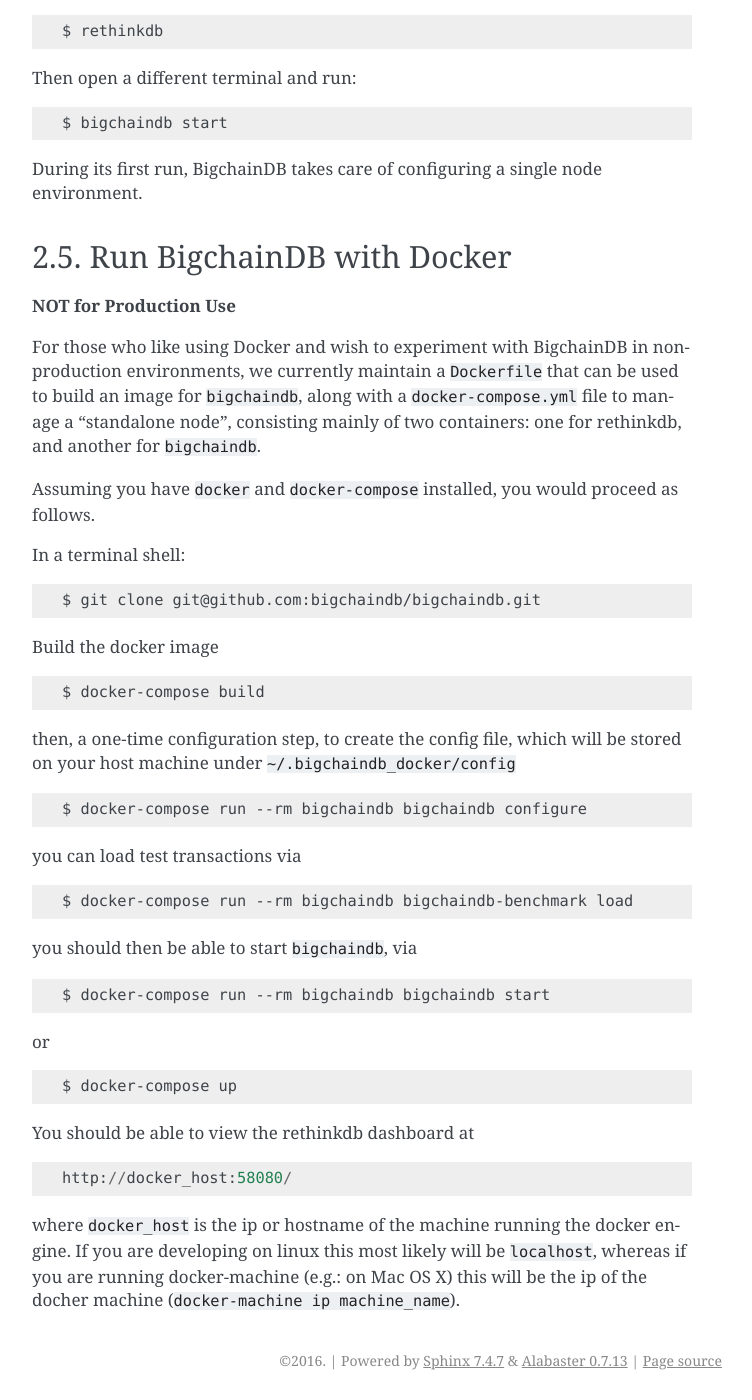
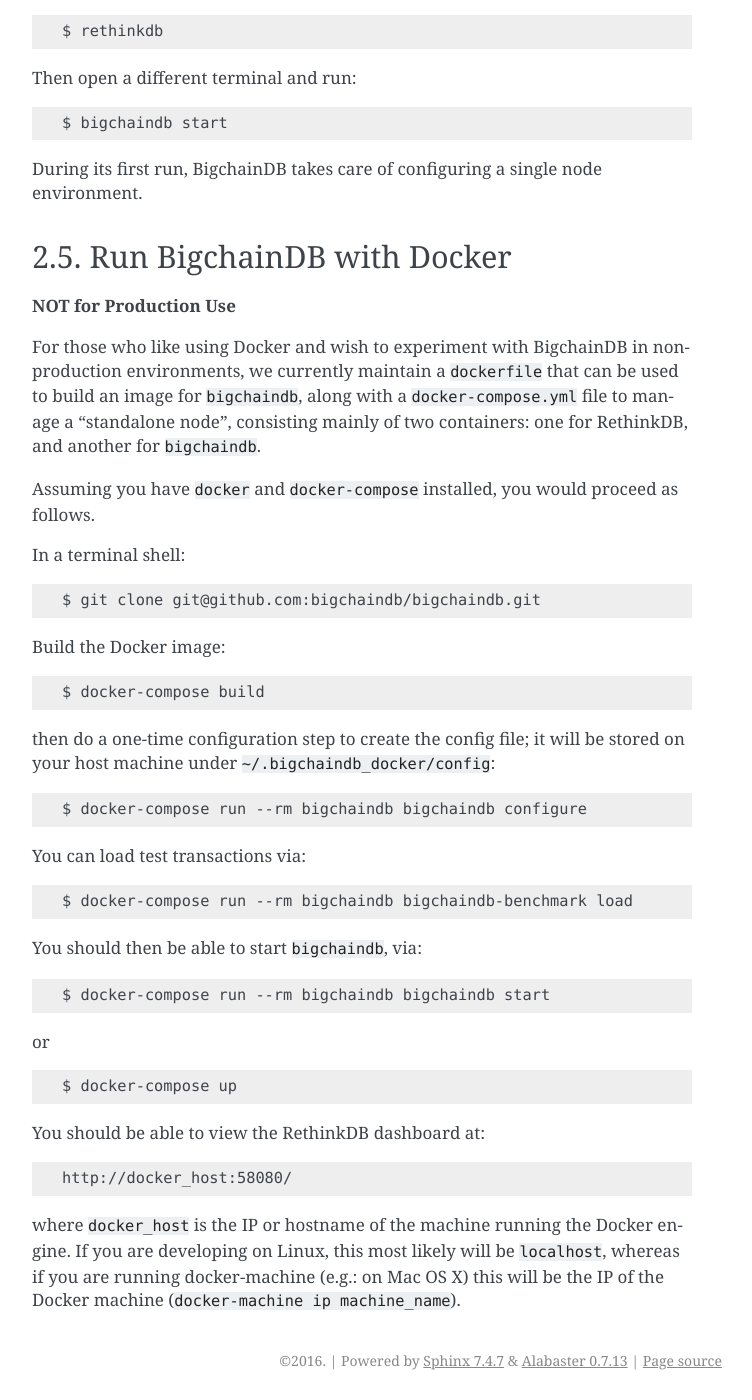
Before and after one commit to bigchaindb/bigchaindb, a Sphinx documentation site: the page built from docs/source/installing.md, in a window 1280 px wide and 1400 px high, scrolled down 2280 px. Shown: the whole window, without its empty margins (388-1140 px from the left). Built offline with Sphinx 7.4.7, drawn with Linux system fonts in a browser that asks for light colours.

Commit message:
Copy-editing Docker section of installing.md

````diff
--- a/docs/source/installing.md
+++ b/docs/source/installing.md
@@ -88,58 +88,51 @@
 **NOT for Production Use**
 
 For those who like using Docker and wish to experiment with BigchainDB in
-non-production environments, we currently maintain a `Dockerfile` that can be
+non-production environments, we currently maintain a `dockerfile` that can be
 used to build an image for `bigchaindb`, along with a `docker-compose.yml` file
 to manage a "standalone node", consisting mainly of two containers: one for
-rethinkdb, and another for `bigchaindb`.
+RethinkDB, and another for `bigchaindb`.
 
 Assuming you have `docker` and `docker-compose` installed, you would proceed as
 follows.
 
 In a terminal shell:
-
-```bash
+```text
 $ git clone git@github.com:bigchaindb/bigchaindb.git
 ```
 
-Build the docker image
-
-```bash
+Build the Docker image:
+```text
 $ docker-compose build
 ```
 
-then, a one-time configuration step, to create the config file, which will be
-stored on your host machine under ` ~/.bigchaindb_docker/config`
-
-```bash
+then do a one-time configuration step to create the config file; it will be
+stored on your host machine under ` ~/.bigchaindb_docker/config`:
+```text
 $ docker-compose run --rm bigchaindb bigchaindb configure
 ```
 
-you can load test transactions via
-
-```bash
+You can load test transactions via:
+```text
 $ docker-compose run --rm bigchaindb bigchaindb-benchmark load
 ```
 
-you should then be able to start `bigchaindb`, via
-
-```bash
+You should then be able to start `bigchaindb`, via:
+```text
 $ docker-compose run --rm bigchaindb bigchaindb start
 ```
 
 or
-
-```bash
+```text
 $ docker-compose up
 ```
 
-You should be able to view the rethinkdb dashboard at
-
-```
+You should be able to view the RethinkDB dashboard at:
+```text
 http://docker_host:58080/
 ```
 
-where `docker_host` is the ip or hostname of the machine running the docker
-engine. If you are developing on linux this most likely will be `localhost`,
+where `docker_host` is the IP or hostname of the machine running the Docker
+engine. If you are developing on Linux, this most likely will be `localhost`,
 whereas if you are running docker-machine (e.g.: on Mac OS X) this will be the
-ip of the docher machine (`docker-machine ip machine_name`).
+IP of the Docker machine (`docker-machine ip machine_name`).
````
